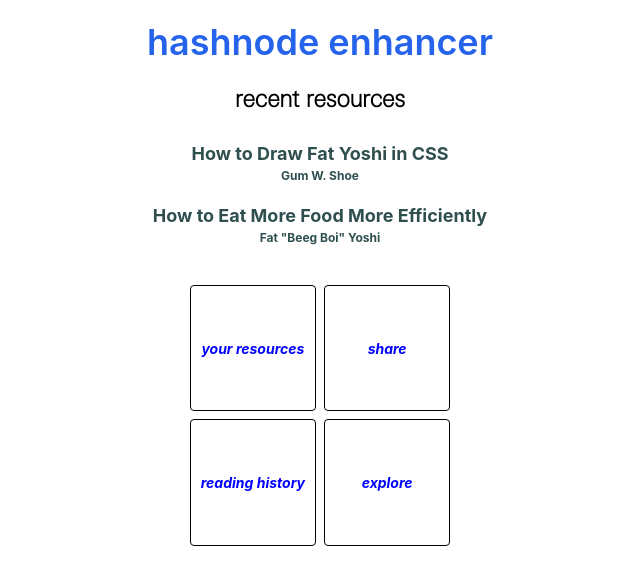
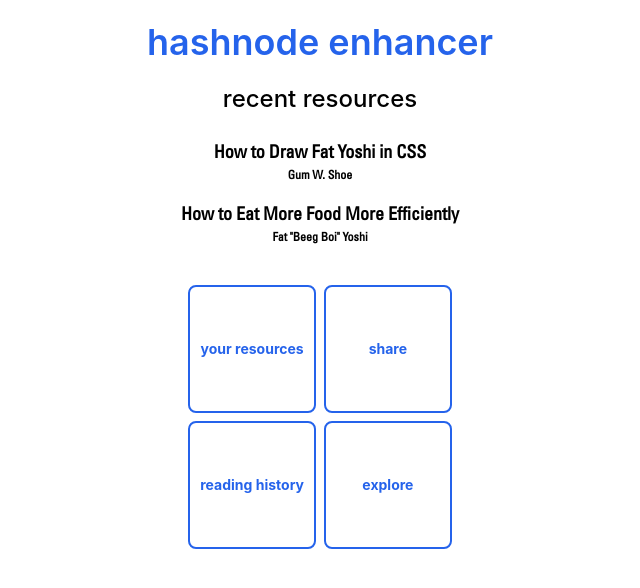
Before and after one commit to Gumshoe21/hashnode-enhancer, a Next.js app in the folder next-app/: page / in a window 1280 px wide. Shown: the top 588 px of the page, without its empty margins (320-960 px from the left). Built offline with nearby package versions, Linux system fonts and the light colour scheme.

Commit message:
feat: make improvements to front-end

```diff
--- a/next-app/styles/globals.scss
+++ /dev/null
@@ -1,150 +0,0 @@
-html,
-body {
-  font-family: -apple-system, BlinkMacSystemFont, Segoe UI, Roboto, Oxygen, Ubuntu, Cantarell, Fira Sans, Droid Sans, Helvetica Neue, sans-serif;
-  box-sizing: border-box;
-  font-size: 62.5%;
-}
-
-*,
-*:before,
-*:after {
-  padding: 0;
-  margin: 0;
-  box-sizing: inherit;
-}
-
-// DELETE THIS EVENTUALLY
-html {
-  display: flex;
-  justify-content: center;
-  align-items: center;
-}
-
-body {
-  // Set fixed sized to pop-up
-  width: 400px;
-  height: 400px;
-  display: grid;
-}
-a {
-  color: inherit;
-  text-decoration: none;
-}
-
-.container {
-  padding: 2rem;
-}
-
-.section {
-  margin-top: 2rem;
-
-  // main section
-  &--main {
-    display: flex;
-    align-items: center;
-    justify-content: center;
-    &__header {
-      display: flex;
-      justify-content: center;
-      align-items: center;
-      text-align: center;
-      color: rgb(37 99 235);
-      h1 {
-        font-size: 3.6rem;
-        width: fit-content;
-        margin: 0 auto;
-      }
-    }
-  }
-  // resources section
-  &--resources {
-    display: flex;
-    flex-direction: column;
-    align-items: center;
-    justify-content: center;
-    &__header {
-      display: flex;
-      justify-content: center;
-      align-items: center;
-      text-align: center;
-      h2 {
-        font-size: 2.4rem;
-        width: fit-content;
-        margin: 0 auto;
-      }
-    }
-
-    &__container {
-      display: flex;
-      flex-direction: column;
-      align-content: center;
-      justify-items: center;
-      row-gap: 1.2rem;
-      margin-top: 2rem;
-    }
-    .resource {
-      display: flex;
-      flex-direction: column;
-      justify-content: center;
-      align-items: center;
-      row-gap: 0.4rem;
-      margin-top: 1rem;
-
-      color: #2f4f4f;
-      &__title {
-        h3 {
-          font-size: 1.8rem;
-        }
-      }
-      &__author {
-        h4 {
-          font-size: 1.2rem;
-        }
-      }
-    }
-  }
-  // grid section
-  &--grid {
-    padding-top: 2rem;
-    display: flex;
-    align-items: center;
-    justify-content: center;
-
-    &__container {
-      display: grid;
-      grid-template-columns: repeat(2, 1fr);
-      grid-template-rows: repeat(2, 1fr);
-
-      grid-gap: 8px;
-      place-items: center;
-    }
-    &__item {
-      display: flex;
-      justify-content: center;
-      align-items: center;
-      border: 1px solid black;
-      width: 100%;
-      font-size: 1.4rem;
-      font-weight: bold;
-      padding: 2rem 1rem;
-      font-style: italic;
-      aspect-ratio: 1/1;
-      border-radius: 4px;
-      &:hover {
-        color: blue;
-      }
-    }
-  }
-
-  &--saved-resource {
-    display: flex;
-    flex-direction: column;
-    justify-content: center;
-    align-items: center;
-    &__header {
-      h2 {
-        font-size: 1.8rem;
-      }
-    }
-  }
-}
--- a/next-app/styles/main.scss
+++ b/next-app/styles/main.scss
@@ -1,5 +1,7 @@
 @import 'base/reset';
+@import 'base/variables';
 @import 'base/typography';
+@import 'base/animations';
 
 @import 'layout/section';
 
--- a/next-app/styles/pages/index.scss
+++ b/next-app/styles/pages/index.scss
@@ -9,7 +9,7 @@
       justify-content: center;
       align-items: center;
       text-align: center;
-      color: rgb(37 99 235);
+      color: var(--hashnode-blue);
       h1 {
         font-size: 3.6rem;
         width: fit-content;
@@ -29,11 +29,11 @@
       justify-content: center;
       align-items: center;
       text-align: center;
-			font-family: var(--Univers);
       h2 {
         font-size: 2.4rem;
         width: fit-content;
         margin: 0 auto;
+				font-weight: 500;
       }
     }
 
@@ -52,8 +52,8 @@
       align-items: center;
       row-gap: 0.4rem;
       margin-top: 1rem;
-
-      color: #2f4f4f;
+			font-family: var(--UniversLTS);
+      color: black;
       &__title {
         h3 {
           font-size: 1.8rem;
@@ -85,17 +85,20 @@
       display: flex;
       justify-content: center;
       align-items: center;
-      border: 1px solid black;
+			background: transparent;
+			border: 2px solid var(--hashnode-blue);
       width: 100%;
       font-size: 1.4rem;
       font-weight: bold;
       padding: 2rem 1rem;
-      font-style: italic;
       aspect-ratio: 1/1;
-      border-radius: 4px;
-      &:hover {
-        color: blue;
-      }
+      border-radius: 8px;
+			color: var(--hashnode-blue);
+			&:hover {
+				color:white;
+				background-color:var(--hashnode-blue);
+
+			}
     }
   }
 
```
